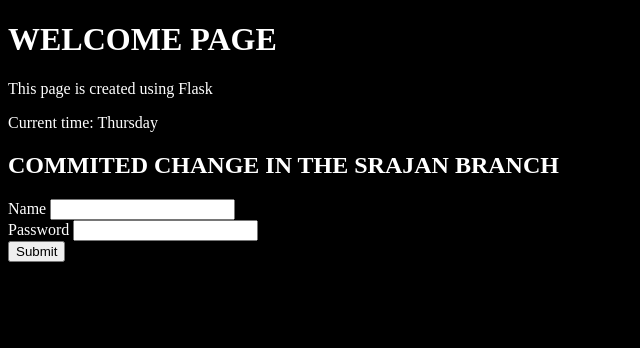
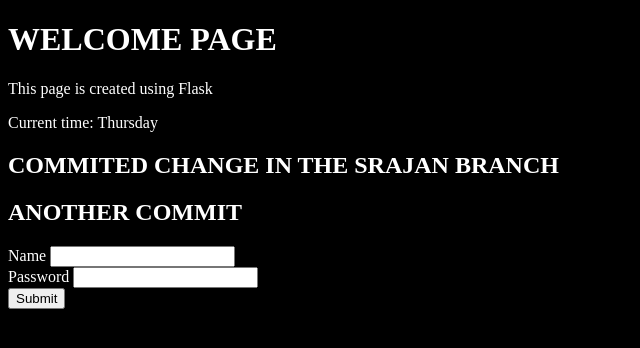
Before and after one commit to srajankotian37/DEVOPS, a Flask app: page / in a window 1280 px wide. Shown: the top 348 px of the page, without its empty margins (0-640 px from the left). Run offline with Flask 3, Linux system fonts and the light colour scheme.

Commit message:
new commit in srajan

```diff
--- a/Assignments/Version_Control_Git/templates/index.html
+++ b/Assignments/Version_Control_Git/templates/index.html
@@ -12,6 +12,7 @@
     <p>This page is created using Flask</p>
     <p>Current time: {{ current_time }} </p>
     <h2>COMMITED CHANGE IN THE SRAJAN BRANCH</h2>
+    <h2>ANOTHER COMMIT</h2>
 
     <form action="/submit" method="post">
         <label for="name">Name</label>
```
